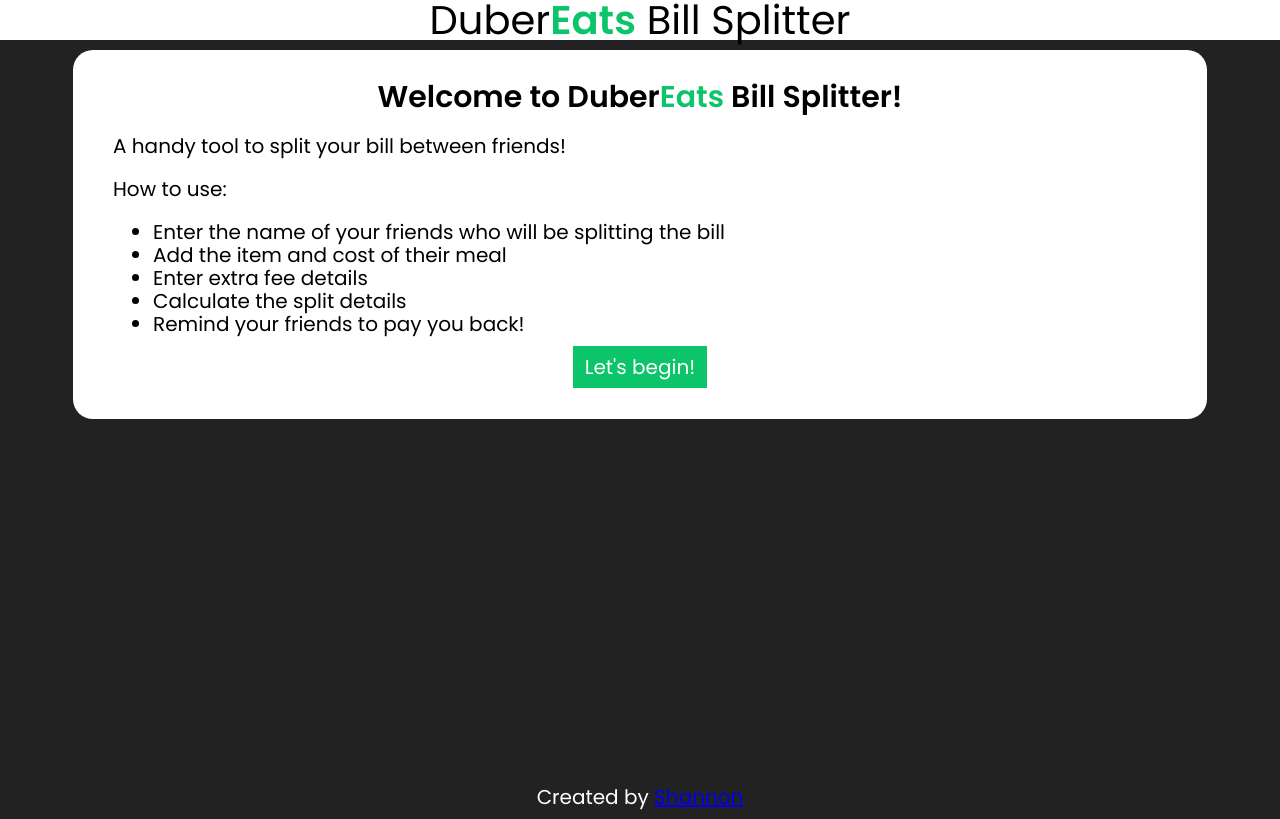
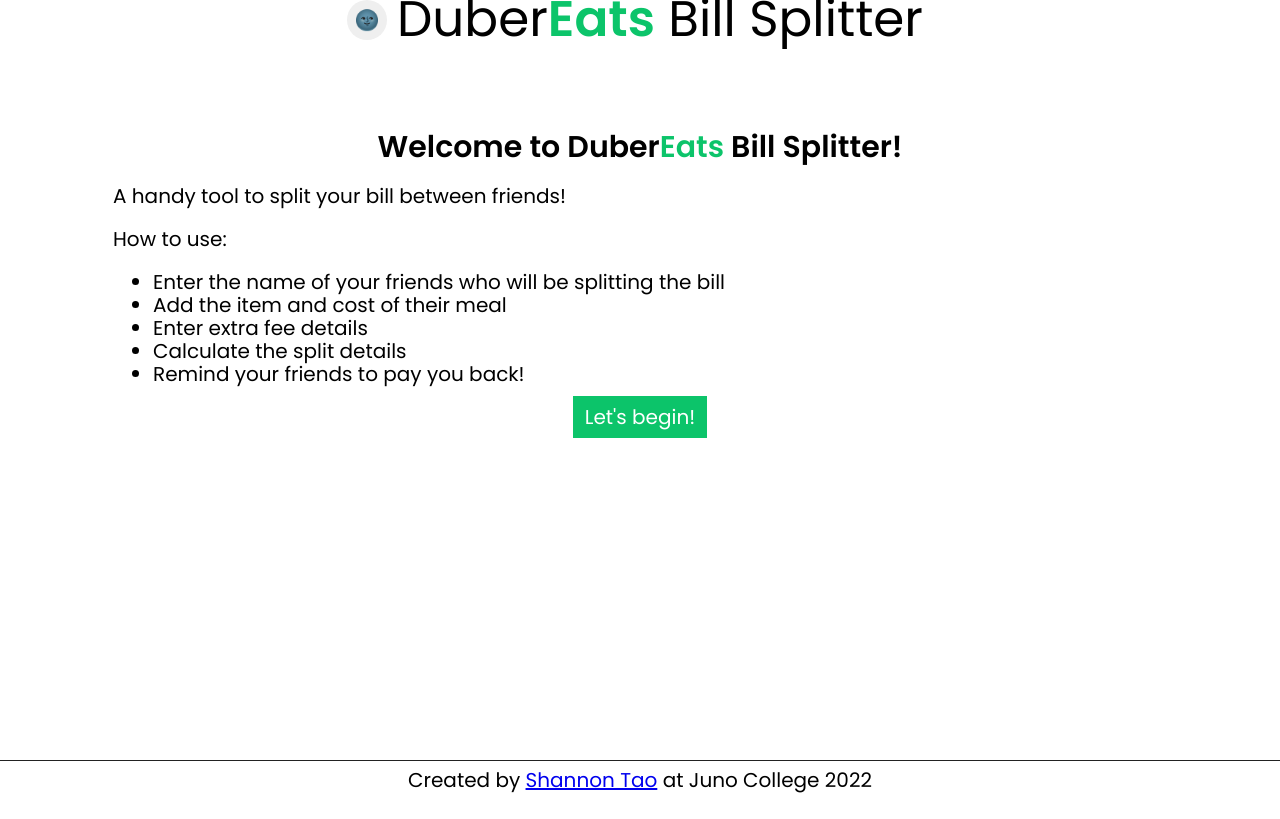
Before and after one commit to shanningtatum/shannontao-project3, a React (Create React App) app: page / in a window 1280 px wide. Built offline with nearby package versions, Linux system fonts and the light colour scheme.

Commit message:
added light and dark mode

```diff
--- a/src/App.css
+++ b/src/App.css
@@ -3,6 +3,8 @@
 /* MY CODE */
 
 /* BASE STYLES */
+
+
 
 html{
   font-size:125%;
@@ -25,26 +27,14 @@ html{
 }
 
 
-/* main::before{
-  content:'';
-  position: absolute;
-  top:0;
-  right:0;
-  left:0;
-  height:100vh;
-  background-image:url('./assets/vecteezy_fast-food-doodle-hand-drawn-set_6050745.jpg');
-  background-position:center;
-  background-size:cover;
-  opacity:0.1;
-} */
+/* CSS HERE */
 
-/* CSS HERE */
+/* HEADER */
 
 header{
   display:flex;
   position: relative;
   text-align: center;
-  background-color:white;
   height:5vh;
   z-index:10;
   width:100%;
@@ -53,12 +43,15 @@ header{
 }
 
 h1{
+  font-size:clamp(1.4rem, 5vw, 2.5rem);
   margin:10px;
   font-family:'Poppins',sans-serif;
   font-weight:normal;
 }
 
 h2{
+  font-size:clamp(1rem, 5vw, 1.5rem);
+
   margin:10px;
 }
 
@@ -102,11 +95,54 @@ input::-webkit-inner-spin-button {
   color:rgba(0,0,0,0.5);
 }
 
+/* DARK / LIGHT */
+
+/* TOGGLE FOR DARK/LGIHT MODE */
+.toggleThemeButton{
+  position: relative;
+  align-self: center;
+  border:none;
+  width:40px;
+  height:40px;
+  border-radius:50%;
+  transition:background-color 0.3s;
+}
+
+.toggleThemeButton:hover, .toggleThemeButton:focus{
+  background-color:var(--green);
+}
+
+.toggleThemeButton:hover .toolTipText, .toggleThemeButton:focus .toolTipText{
+  visibility:visible;
+  opacity:1;
+}
+
+.toolTipText{
+  opacity:0;
+  transition: opacity 0.3s;
+  visibility:hidden;
+  width:max-content;
+  font-size:0.8rem;
+  background-color:white;
+  position: absolute;
+  border-radius:20px;
+  right:50px;
+  padding:2px 5px;
+}
+
+.darkDisplay{
+  background-color:var(--dark-bg);
+  color:white;
+}
+
+.introSection .darkDisplay{
+  background-color:rgb(78, 78, 78);
+}
+
 /* INTRO SECTION */
 
 .introSection{
   padding:10px;
-  background-color:var(--dark-bg);
   height:92vh;
 }
 
@@ -114,9 +150,9 @@ input::-webkit-inner-spin-button {
   text-align: center;
 }
 .introSection .wrapper{
-  background-color:white;
   border-radius:20px;
   padding:20px 40px 40px;
+  margin-top:50px;
 }
 
 .callToAction{
@@ -137,14 +173,20 @@ input::-webkit-inner-spin-button {
   background-color:white;
   color:black;
 }
+
+/* MAIN */
+
+
+
+
 /* POPUP BOXES */
 
 .popup{
   position: absolute;
   background-color:rgba(0,0,0,0.5);
   color:white;
-  width:100%;
-  height:100%;
+  width:100vw;
+  height:100vh;
   top:0;
   left:0;
   display:none;
@@ -191,6 +233,8 @@ fieldset{
 .addItemPopup label{
   padding:10px;
 }
+
+
 
 /* ADD ITEM POP UP */
 .addItemPopup fieldset{
@@ -329,10 +373,21 @@ fieldset{
 /* footer */
 
 footer{
-  position: relative;
+  justify-content: center;
+  align-items: center;
+  position: absolute;
+  display:flex;
+  width:100%;
   padding:10px;
-  color:white;
-  background-color:var(--dark-bg);
-  z-index:100;
+  bottom:0;
+  color:black;
+  border-top:var(--dark-bg) 1.5px solid;
+  height:5vh;
   text-align: center;
 }
+
+footer.darkDisplay{
+  border-top:white 1.5px solid;
+  background-color:var(--dark-bg);
+  color:white;
+}
--- a/src/App.js
+++ b/src/App.js
@@ -2,6 +2,7 @@ import Header from "./Header";
 import Intro from "./Intro";
 import MainContainer from "./MainContainer";
 import Footer from "./Footer";
+import { DarkModeProvider } from "./DarkModeContext";
 import { Routes, Route } from "react-router-dom";
 
 import "./App.css";
@@ -9,6 +10,7 @@ import "./App.css";
 function App() {
   return (
     <div className="App">
+      <DarkModeProvider>
         <Header />
 
         <Routes>
@@ -17,6 +19,7 @@ function App() {
         </Routes>
 
         <Footer />
+      </DarkModeProvider>
     </div>
   );
 }
--- /dev/null
+++ b/src/DarkModeContext.js
@@ -0,0 +1,20 @@
+import { createContext, useState } from "react";
+
+const DarkModeContext = createContext();
+
+function DarkModeProvider(props) {
+  const [darkMode, setDarkMode] = useState(false);
+  const toggleDarkMode = () => {
+    setDarkMode(!darkMode);
+  };
+
+  return (
+    <div>
+      <DarkModeContext.Provider value={{ darkMode, toggleDarkMode }}>
+        {props.children}
+      </DarkModeContext.Provider>
+    </div>
+  );
+}
+
+export { DarkModeContext, DarkModeProvider };
--- a/src/Display.js
+++ b/src/Display.js
@@ -8,7 +8,7 @@ function Display({
   return (
     <section className="displaySection">
       <div className="wrapper">
-        {userOrders == "" ? null : <h2>Split Details</h2>}
+        {userOrders === "" ? <h2>Split Details</h2> : null}
         <div>
           <ul className="renderPayees">
             {userInput.map((payee) => {
@@ -33,10 +33,6 @@ function Display({
               const priceSum = priceArray.reduce((previous, current) => {
                 return previous + current;
               }, 0);
-
-              console.log(splitFees);
-
-              // adds the total cost of the person's order with the service fee + delivery fee split
 
               return newArray.map((item) => {
                 const { name, orderKey } = item;
--- a/src/Footer.js
+++ b/src/Footer.js
@@ -1,7 +1,13 @@
+import { useContext } from "react";
+import { DarkModeContext } from "./DarkModeContext";
+
 function Footer() {
+  const { darkMode } = useContext(DarkModeContext);
+
   return (
-    <footer>
-      Created by <a href="https://www.shannontao.dev/">Shannon</a>
+    <footer className={darkMode ? "darkDisplay" : "lightDisplay"}>
+      Created by&nbsp;<a href="https://www.shannontao.dev/">Shannon Tao</a>
+      &nbsp;at Juno College 2022
     </footer>
   );
 }
--- a/src/Header.js
+++ b/src/Header.js
@@ -1,6 +1,24 @@
+import { useContext } from "react";
+import { DarkModeContext } from "./DarkModeContext";
+
 const Header = () => {
+  const { darkMode, toggleDarkMode } = useContext(DarkModeContext);
+
+  const handleClick = () => {
+    toggleDarkMode();
+  };
   return (
-    <header>
+    <header className={darkMode ? "darkDisplay" : "lightDisplay"}>
+      <button class="toggleThemeButton" onClick={handleClick}>
+        {!darkMode ? "🌚" : "🌝"}
+        <span
+          className={
+            darkMode ? "toolTipText lightDisplay" : "toolTipText darkDisplay"
+          }
+        >
+          {!darkMode ? "Click for dark mode" : "Click for light mode"}
+        </span>
+      </button>
       <h1>
         Duber<span className="strongFont">Eats</span> Bill Splitter
       </h1>
--- a/src/Intro.js
+++ b/src/Intro.js
@@ -1,9 +1,18 @@
 import { Link } from "react-router-dom";
+import { useContext } from "react";
+import { DarkModeContext } from "./DarkModeContext";
 
 function Intro() {
+  const { darkMode } = useContext(DarkModeContext);
   return (
-    <div className="introSection">
-      <div className="wrapper">
+    <div
+      className={
+        darkMode ? "introSection darkDisplay" : "introSection lightDisplay"
+      }
+    >
+      <div
+        className={darkMode ? "wrapper darkDisplay" : "wrapper lightDisplay"}
+      >
         <h2>
           Welcome to Duber<span className="strongFont">Eats</span> Bill
           Splitter!
--- a/src/MainContainer.js
+++ b/src/MainContainer.js
@@ -4,8 +4,11 @@ import Fees from "./Fees";
 import Display from "./Display";
 import { useState } from "react";
 import { Link } from "react-router-dom";
+import { useContext } from "react";
+import { DarkModeContext } from "./DarkModeContext";
 
 const MainContainer = () => {
+  const { darkMode } = useContext(DarkModeContext);
   const [userInput, setUserInput] = useState([]);
   const [userOrders, setUserOrders] = useState([]);
   const [splitFees, setSplitFees] = useState("");
@@ -13,8 +16,13 @@ const MainContainer = () => {
   const [splitTipAmount, setSplitTipAmount] = useState("");
 
   return (
-    <main id="mainContent">
-      <Link to={"/"}>Back</Link>
+    <main
+      id="mainContent"
+      className={darkMode ? "darkDisplay" : "lightDisplay"}
+    >
+      <Link to={"/"}>
+        <div className="wrapper">Back</div>
+      </Link>
       <Payee userInput={userInput} setUserInput={setUserInput} />
       <MenuItem
         userInput={userInput}
--- a/src/MenuItem.js
+++ b/src/MenuItem.js
@@ -161,8 +161,8 @@ const MenuItem = ({ userInput, userOrders, setUserOrders }) => {
             </select>
           </fieldset>
           <div className="actionButton">
+            <button onClick={storeItemName}>Submit</button>
             <button onClick={closeItemButton}>Cancel</button>
-            <button onClick={storeItemName}>Submit</button>
           </div>
         </form>
       </div>
```
Also changed, not shown: src/assets/darkmode.png (added), src/assets/lightmode.png (added). Lines whose indentation alone changed are shown as unchanged.
